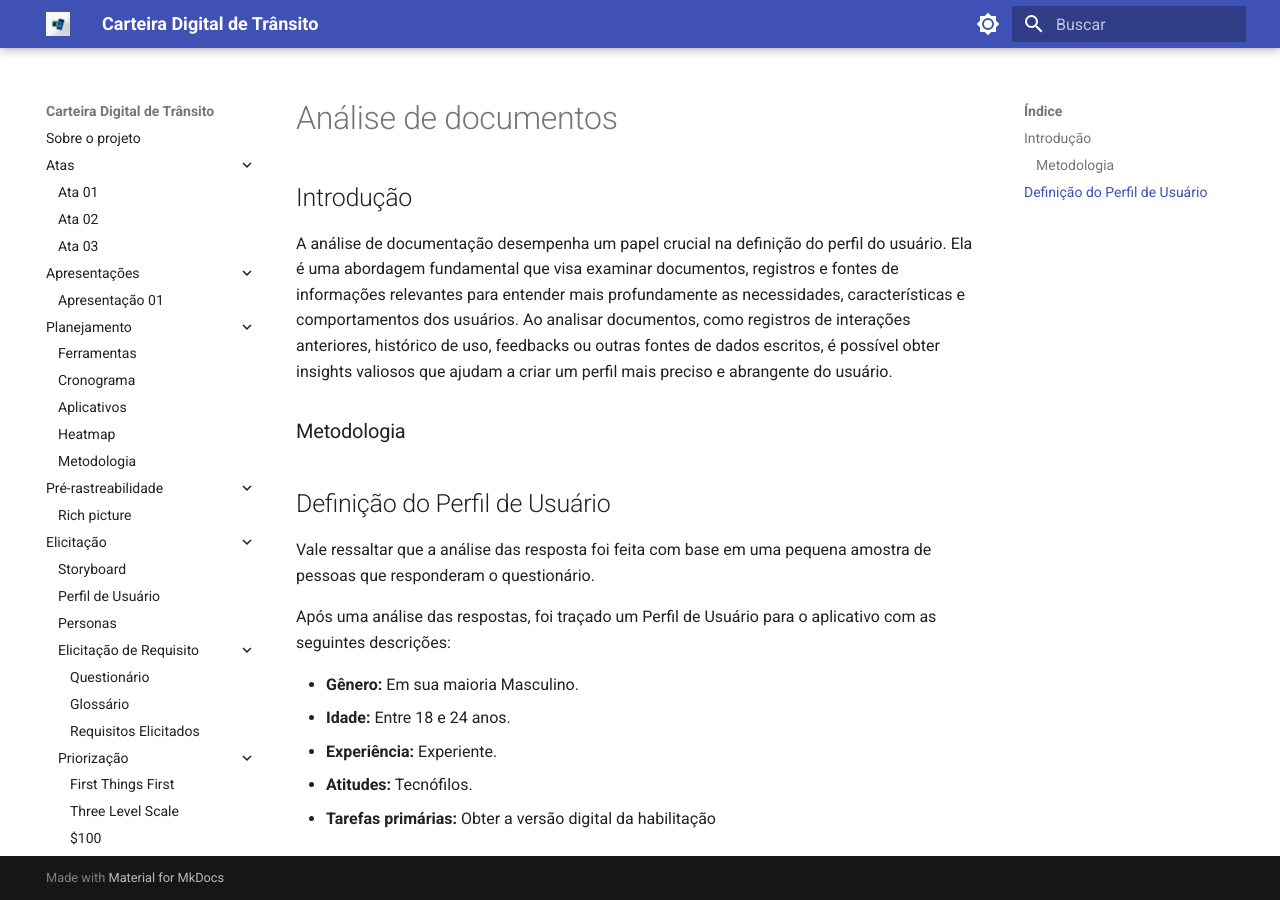
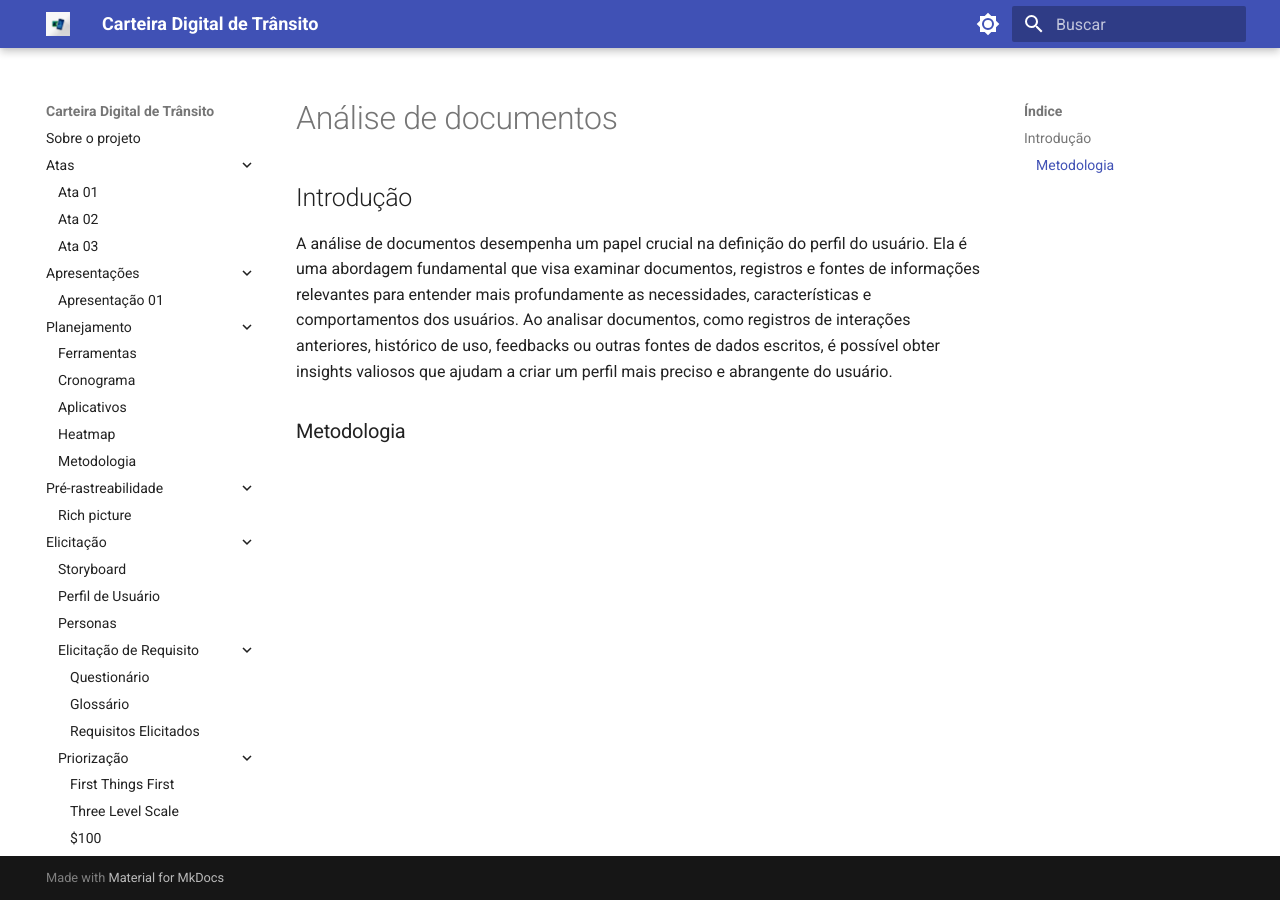
Before and after one commit to Requisitos-de-Software/2023.2-Carteira_Digital_de_Transito, an MkDocs documentation site: the page built from docs/elicitação/PerfildeUsuario/AnaliseDocumento.md, in a window 1280 px wide. Built offline with MkDocs 1.6.1 and Material for MkDocs 9.7.7, drawn with Linux system fonts in a browser that asks for light colours.

Commit message:
Update AnaliseDocumento.md

```diff
--- a/docs/elicitação/PerfildeUsuario/AnaliseDocumento.md
+++ b/docs/elicitação/PerfildeUsuario/AnaliseDocumento.md
@@ -2,20 +2,6 @@
 
 ## Introdução
 
-A análise de documentação desempenha um papel crucial na definição do perfil do usuário. Ela é uma abordagem fundamental que visa examinar documentos, registros e fontes de informações relevantes para entender mais profundamente as necessidades, características e comportamentos dos usuários. Ao analisar documentos, como registros de interações anteriores, histórico de uso, feedbacks ou outras fontes de dados escritos, é possível obter insights valiosos que ajudam a criar um perfil mais preciso e abrangente do usuário.
+A análise de documentos desempenha um papel crucial na definição do perfil do usuário. Ela é uma abordagem fundamental que visa examinar documentos, registros e fontes de informações relevantes para entender mais profundamente as necessidades, características e comportamentos dos usuários. Ao analisar documentos, como registros de interações anteriores, histórico de uso, feedbacks ou outras fontes de dados escritos, é possível obter insights valiosos que ajudam a criar um perfil mais preciso e abrangente do usuário.
 
 ### Metodologia
-
-
-
-## Definição do Perfil de Usuário
-
-Vale ressaltar que a análise das resposta foi feita com base em uma pequena amostra de pessoas que responderam o questionário.
-
-Após uma análise das respostas, foi traçado um Perfil de Usuário para o aplicativo com as seguintes descrições:
-
-- **Gênero:** Em sua maioria Masculino.
-- **Idade:** Entre 18 e 24 anos.
-- **Experiência:** Experiente.
-- **Atitudes:** Tecnófilos.
-- **Tarefas primárias:** Obter a versão digital da habilitação
```
